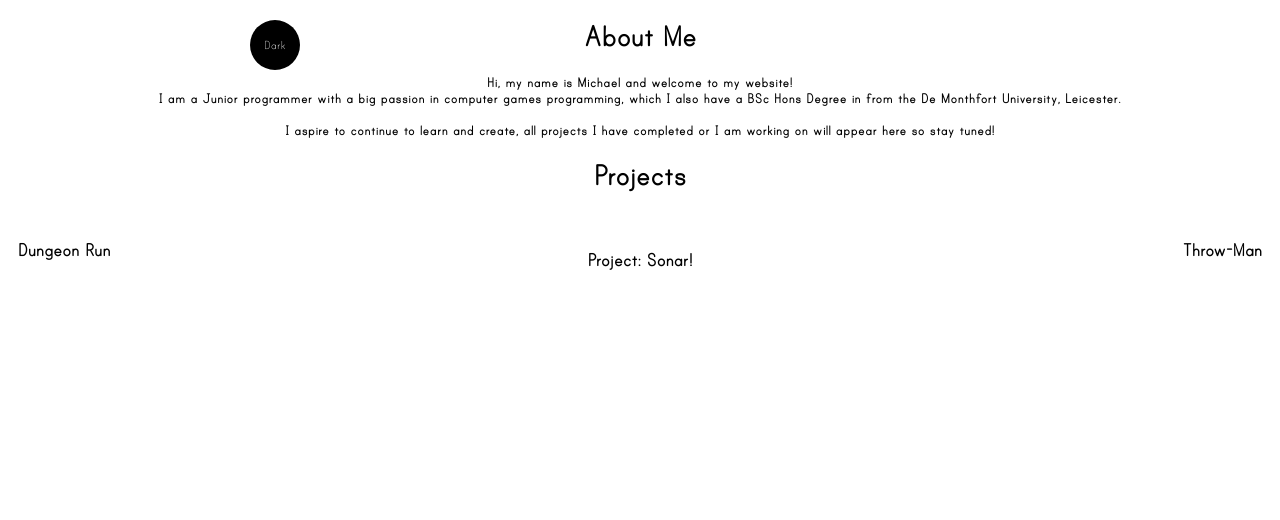
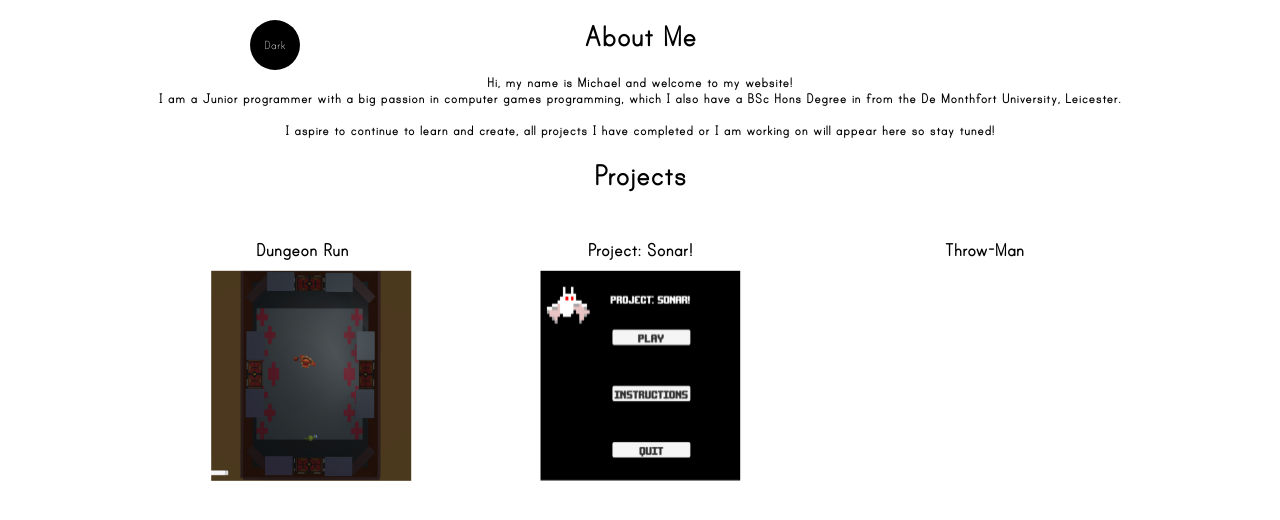
Before and after one commit to BlueHammy/michaeltnewton, a plain HTML site: page index.html in a window 1280 px wide. Shown: the top 520 px of the page. Drawn offline with Linux system fonts and the light colour scheme; files whose address does not match are found by name.

Commit message:
Sorted project block formatting and added images

```diff
--- a/index.html
+++ b/index.html
@@ -26,7 +26,7 @@
 
       <h1 class="sectionHeaders">Projects</h1>
 
-      <div id="keepInline">
+      <div id="projectBlockOne">
       <h2 class="projectsLeft">Dungeon Run</p>
 
 
@@ -34,7 +34,15 @@
 
 
       <h2 class="projectsRight">Throw-Man</p>
+
       </div>
+
+      <div id="imageBlockOne">
+        <img src="Assets/Images/Dungeon_Run.png"; width="200px"; height="210px">
+        <img id="secondImage" src="Assets/Images/Project_Sonar.png"; width="200px"; height="210px">
+        </div>
+
+
 
 
 
--- a/main.css
+++ b/main.css
@@ -67,34 +67,51 @@ ul {
 
 .projectsLeft{
 float: left;
-text-align: left;
 font-size: 20px;
+position: relative;
 
 }
 
 .projectsRight{
 float: right;
-text-align: right;
 font-size: 20px;
 
 }
 
 .projectsMiddle{
-padding: 10px 10px 10px 10px;
-text-align: center;
+float: left;
 font-size: 20px;
 position: absolute;
 left: 50%;
-transform: translatex(-50%);
+transform: translate(-50%, 0);
+}
+
+#projectBlockOne{
+  clear: both;
+  display: inline-block;
+  width: 60vw;
+  padding: 10px 10px 10px 10px;
+  left: 50%;
+  transform: translate(-50%, 0);
+  position: absolute;
 
 }
 
-#keepInline{
+#imageBlockOne{
+  clear: both;
+  display: inline-block;
+  position: absolute;
+  width: 67vw;
   padding: 10px 10px 10px 10px;
-  position: relative;
-  width: auto;
+  left: 50%;
+  transform: translate(-50%, 20%);
 }
 
+#secondImage{
+  position: absolute;
+left: 50%;
+transform: translate(-50%, 0);
+}
 /* .list { //For Classes
     list-style: square;
   }
```
Also changed, not shown: Assets/Images/Dungeon_Run.png (added), Assets/Images/Project_Sonar.png (added).
